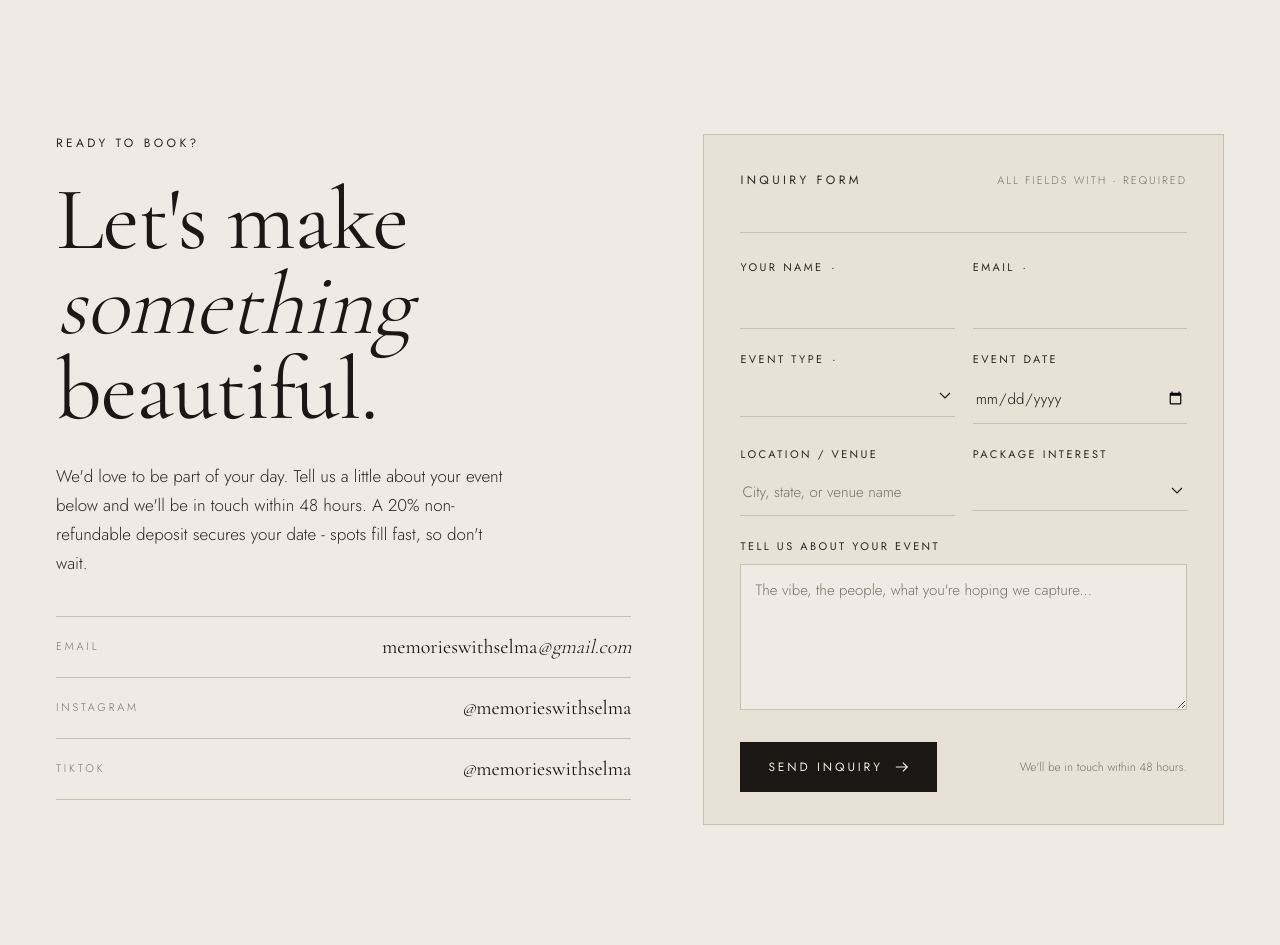
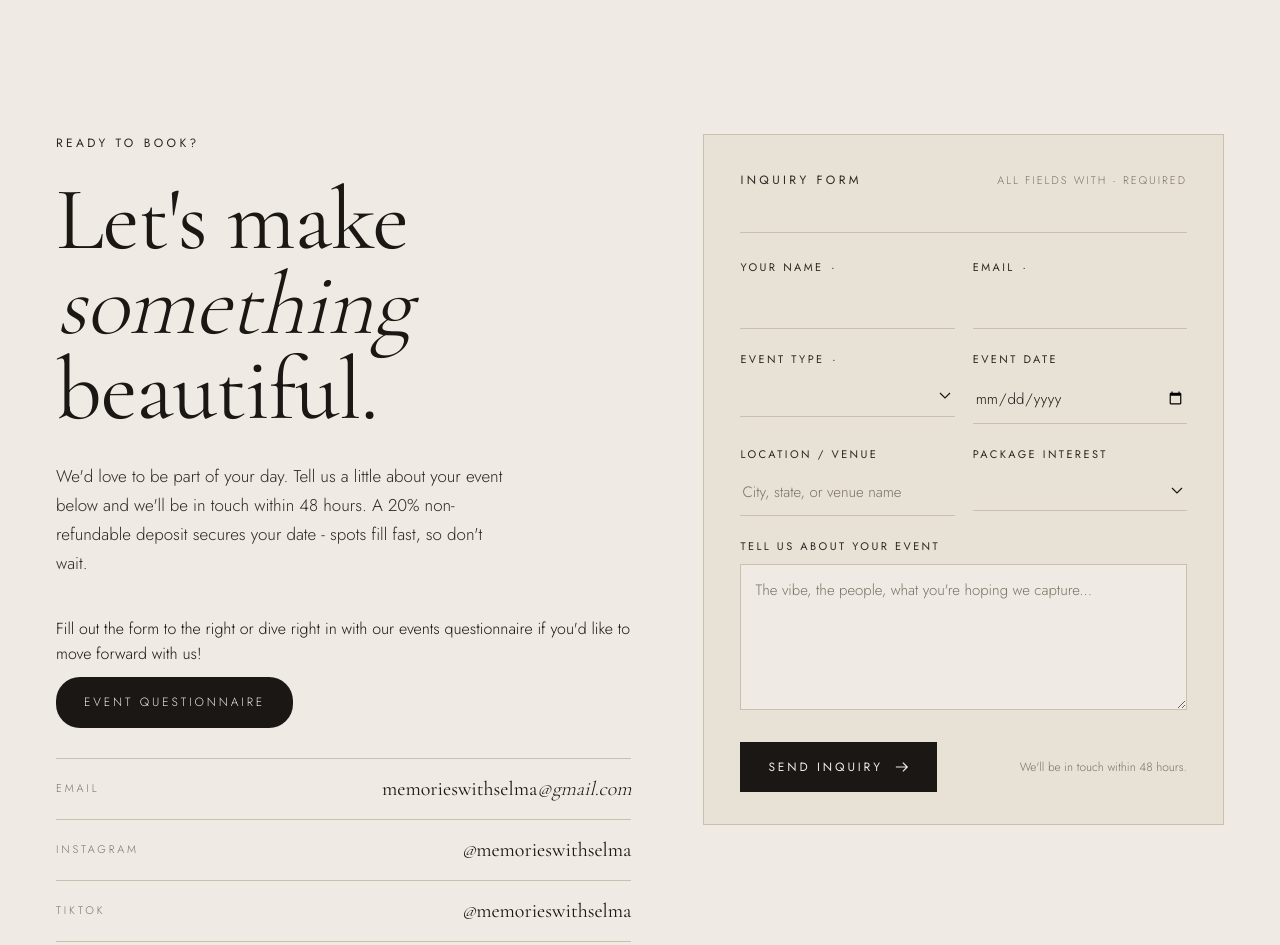
Before and after one commit to sejlaali/memorieswithselma, a plain HTML site: page index.html in a window 1280 px wide. Shown: the part 5820-6765 px from the top of the page. Drawn offline with nearby package versions, Linux system fonts and the light colour scheme.

Commit message:
added event questionnaire

```diff
--- a/index.html
+++ b/index.html
@@ -1433,6 +1433,11 @@
             below and we'll be in touch within 48 hours. A 20% non-refundable
             deposit secures your date - spots fill fast, so don't wait.
           </p>
+          Fill out the form to the right or dive right in with our events questionnaire if you'd like to move forward with us!
+          <div style="padding-bottom: 30px; padding-top: 10px;">
+            <a class="btn-primary" style="border-radius: 24px;" href="https://forms.gle/prk4VUYvjy7bNtN96" target="_blank" rel="noopener">Event questionnaire</a>
+
+          </div>
           <div class="contact-list slim">
             <a
               href="/cdn-cgi/l/email-protection#b8d5ddd5d7cad1ddcbcfd1ccd0cbddd4d5d9f8dfd5d9d1d496dbd7d5"
```
